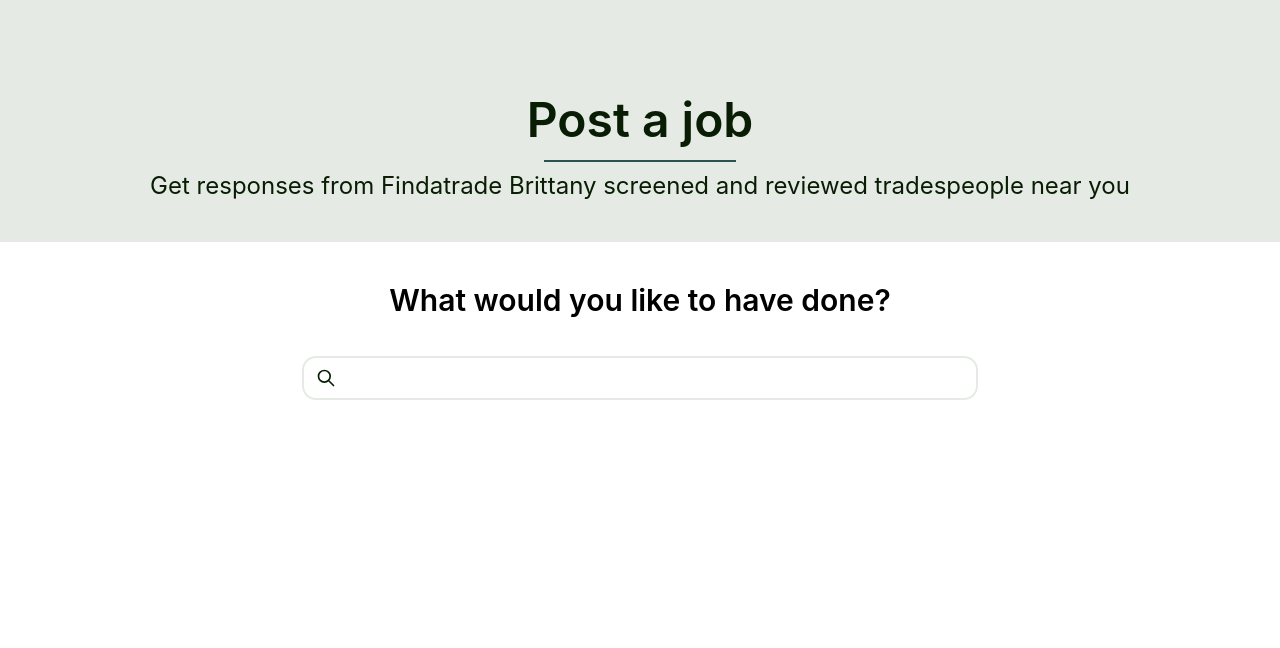
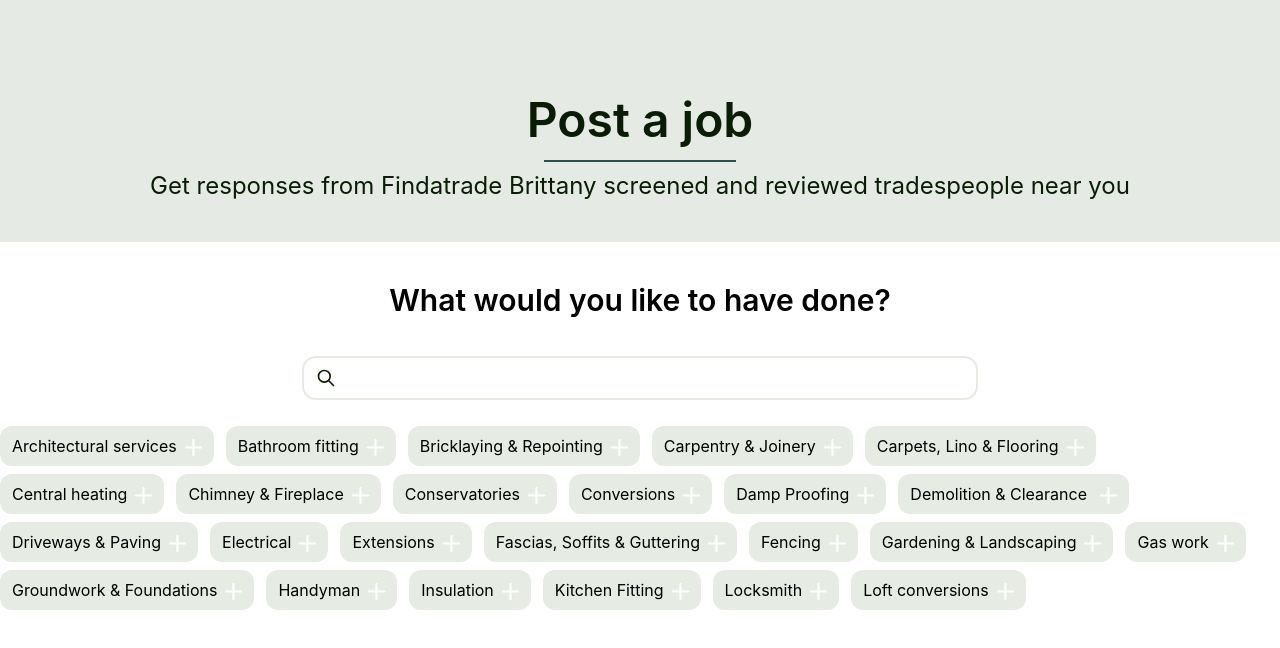
Before and after one commit to mamun-prodhan/trade-britanny, a React (Create React App) app: page / in a window 1280 px wide. Shown: the top 648 px of the page. Built offline with nearby package versions, Linux system fonts and the light colour scheme.

Commit message:
category route added

```diff
--- a/src/Routes/Routes/Routes.js
+++ b/src/Routes/Routes/Routes.js
@@ -1,7 +1,7 @@
 import { createBrowserRouter } from "react-router-dom";
 import Main from "../../layout/Main";
 import PostJob from "../../components/PostJob/PostJob";
-import Category from "../../components/Category/Category";
+import Services from "../../components/Services/Services";
 
 export const routes = createBrowserRouter([
     {
@@ -14,7 +14,7 @@
             },
             {
                 path: '/category/:id',
-                element:<Category></Category>
+                element:<Services></Services>
             }
         ]
     }
--- a/src/components/Category/Category.js
+++ b/src/components/Category/Category.js
@@ -1,9 +1,14 @@
 import React from 'react';
+import image from '../../assets/icons/plus.png';
+import { Link } from 'react-router-dom';
 
-const Category = () => {
+const Category = (props) => {
+    const {id, title} = props.category;
     return (
         <div>
-
+            <Link to={`/category/${id}`}>
+            <button className='py-2 px-3 my-1 mr-3 rounded-xl bg-[#E6EBE3] hover:bg-[#3F8825] focus:bg-[#3F8825]'> {title}<img className='inline ml-2' src={image} alt="icon" /></button>
+            </Link>
         </div>
     );
 };
--- a/src/components/PostJob/PostJob.js
+++ b/src/components/PostJob/PostJob.js
@@ -1,8 +1,16 @@
-import React, { useState } from "react";
+import React, { useEffect, useState } from "react";
 import { SearchIcon } from "@heroicons/react/outline";
+import Category from "../Category/Category";
 
 const PostJob = () => {
   const [categories, setCategories] = useState([]);
+
+  useEffect(()=>{
+    fetch('category.json')
+    .then(res => res.json())
+    .then(data => setCategories(data))
+  },[])
+
   return (
     <div>
       {/* post job title */}
@@ -35,6 +43,15 @@
           </div>
         </form>
       </div>
+      {/* job categories section */}
+      <div className="flex flex-wrap mt-6 mx-auto w-full">
+        {
+            categories.map((category, index) => <Category
+            key={index}
+            category={category}
+            ></Category>)
+        }
+      </div>
     </div>
   );
 };
--- /dev/null
+++ b/src/components/Services/Services.js
@@ -0,0 +1,11 @@
+import React from 'react';
+
+const Services = () => {
+    return (
+        <div>
+            <h2>services</h2>
+        </div>
+    );
+};
+
+export default Services;
--- a/src/layout/Main.js
+++ b/src/layout/Main.js
@@ -3,7 +3,7 @@
 
 const Main = () => {
     return (
-        <div>
+        <div className='max-w-screen-xl mx-auto'>
             <Outlet></Outlet>
         </div>
     );
```
Also changed, not shown: src/assets/icons/minus.png (added), src/assets/icons/plus.png (added), src/components/Services/Services.css (added).
